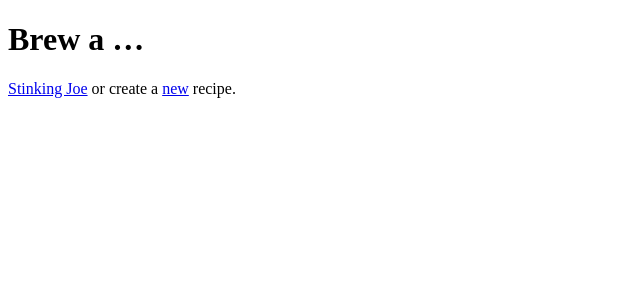
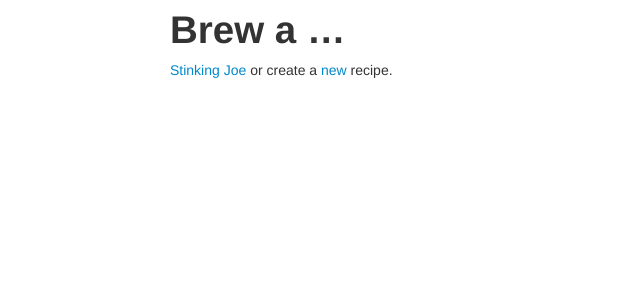
Before and after one commit to brewpeople/brewmeister, a Flask app: page / in a window 1280 px wide. Shown: the top 300 px of the page, without its empty margins (0-640 px from the left). Run offline with Flask 2, Linux system fonts and the light colour scheme.

Commit message:
Bootstrapify the remaining templates

```diff
--- a/brew/templates/index.html
+++ b/brew/templates/index.html
@@ -1,12 +1,17 @@
 <!doctype html>
+<html>
   <head>
+    <link rel="stylesheet" style="text/css" href="{{ url_for('static', filename='css/bootstrap.min.css') }}" />
   <title>Brew-a-Beer</title>
   </head>
   <body>
+    <div class="container">
       <h1>Brew a …</h1>
       {% for recipe in recipes %}
       <a href="/prepare/{{ recipe.id }}">{{ recipe.name }}</a>
       {% endfor %}
 
       or create a <a href="/recipe/create">new</a> recipe.
+    </div>
   </body>
+</html>
--- a/brew/templates/prepare.html
+++ b/brew/templates/prepare.html
@@ -1,8 +1,13 @@
 <!doctype html>
+<html>
   <head>
     <title>Brew-a-Beer</title>
+    <link rel="stylesheet" style="text/css" href="{{ url_for('static', filename='css/bootstrap.min.css') }}" />
   </head>
   <body>
+    <div class="container">
       <h1>Prepare</h1>
       {{ recipe.name }}
+    </div>
   </body>
+</html>
```
Lines whose indentation alone changed are shown as unchanged.
